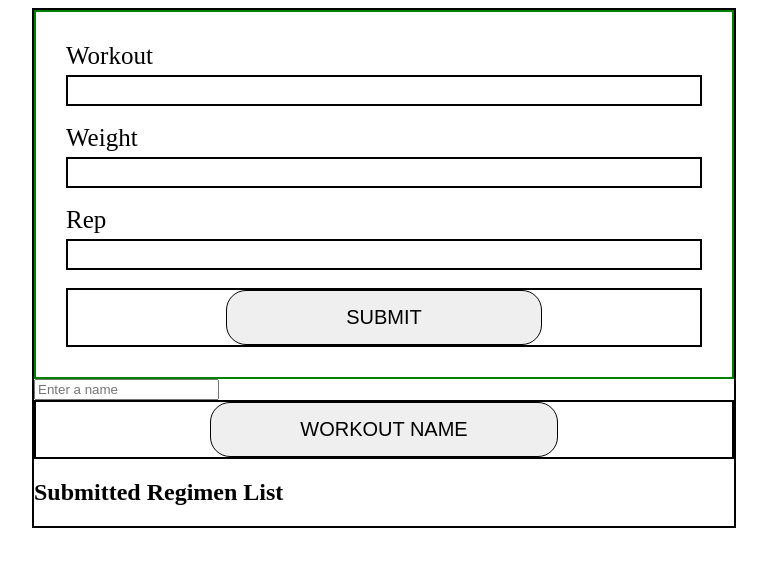
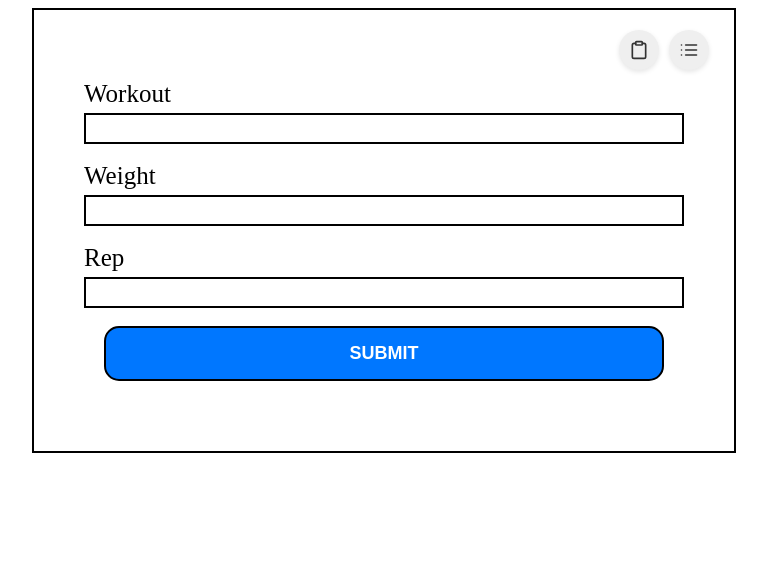
Before and after one commit to wizcudi/workoutApp, a React (Vite) app: page / in a window 1280 px wide. Both pictures are taken after a click on the button "LET'S BEGIN". Shown: the top 566 px of the page, without its empty margins (256-1023 px from the left). Built offline with nearby package versions, Linux system fonts and the light colour scheme.

Commit message:
added icons

```diff
--- a/index.html
+++ b/index.html
@@ -2,7 +2,6 @@
 <html lang="en">
   <head>
     <meta charset="UTF-8" />
-    <link rel="icon" type="image/svg+xml" href="/vite.svg" />
     <meta name="viewport" content="width=device-width, initial-scale=1.0" />
     <title>Work Our Tracker</title>
   </head>
--- a/package.json
+++ b/package.json
@@ -10,6 +10,7 @@
     "preview": "vite preview"
   },
   "dependencies": {
+    "lucide-react": "^0.438.0",
     "react": "^18.3.1",
     "react-dom": "^18.3.1"
   },
--- a/src/components/Button.css
+++ b/src/components/Button.css
@@ -1,14 +1,22 @@
 .buttonDiv{
     display: flex;
     justify-content: center;
+    padding: 0 20px;
+}
+
+.buttonDiv button{
+    width: 100%;
+    padding: 15px;
+    font-size: 18px;
+    border-radius: 15px;
+    text-transform: uppercase;
     border: solid 2px black;
+    background-color: rgb(0, 119, 255);
+    color: white;
+    font-weight: 600;
+    cursor: pointer;
+}
 
+.buttonDiv button:hover {
+    background-color: rgb(17, 0, 255);
 }
-.buttonDiv button{
-    width: 50%;
-    padding: 15px;
-    font-size: 20px;
-    border-radius: 20px;
-    text-transform: uppercase;
-    border: solid 1px black;
-}
--- a/src/components/CreatedWorkout.css
+++ b/src/components/CreatedWorkout.css
@@ -0,0 +1,20 @@
+
+
+
+
+.create-workout {
+    display: flex;
+    flex-direction: column;
+    row-gap: 20px;
+    padding: 20px;
+}
+.create-workout ul {
+    margin: 0;
+}
+.create-workout li {
+    font-size: 20px;
+}
+
+.create-workout input {
+    height: 30px;
+}
--- a/src/components/CreatedWorkout.jsx
+++ b/src/components/CreatedWorkout.jsx
@@ -7,12 +7,12 @@ export default function CreatedWorkout({todaysRegimen, regimenName, setRegimenNa
 
 
     return (
-        <div>
+        <div className='create-workout'>
             {todaysRegimen.map(workout => (
                 <ul key={workout.id}>
                     <li>{workout.workoutName}</li>
-                    <li>{workout.workoutWeight}</li>
-                    <li>{workout.workoutRep}</li>
+                    <li>{workout.workoutWeight} LBs</li>
+                    <li>{workout.workoutRep} Reps</li>
                 </ul>
             ))}
 
--- a/src/components/DayForm.css
+++ b/src/components/DayForm.css
@@ -4,7 +4,7 @@
     display: flex;
     flex-direction: column;
     padding: 30px;
-    border: solid 2px green;
+    /* border: solid 2px green; */
 }
 .createForm label{
     font-size: 25px;
--- a/src/components/DayRegimen.css
+++ b/src/components/DayRegimen.css
@@ -0,0 +1,45 @@
+.day-regimen {
+    position: relative;
+    padding: 40px 20px;
+}
+
+.icon-buttons {
+    position: absolute;
+    top: 20px;
+    right: 25px;
+    display: flex;
+    gap: 10px;
+}
+
+.icon-button {
+    width: 40px;
+    height: 40px;
+    border-radius: 50%;
+    border: none;
+    color: #333;
+    cursor: pointer;
+    display: flex;
+    align-items: center;
+    justify-content: center;
+    box-shadow: 0 2px 5px rgba(0,0,0,0.1);
+    transition: all 0.3s ease;
+    padding: 10px;
+}
+
+.icon-button:hover {
+    background-color: #e0e0e0;
+    transform: scale(1.05);
+}
+
+.popup-container {
+    position: fixed;
+    top: 80px;
+    right: 20px;
+    background-color: white;
+    padding: 20px;
+    border-radius: 15px;
+    box-shadow: 0 0 10px rgba(0,0,0,0.1);
+    max-width: 300px;
+    max-height: 80vh;
+    overflow-y: auto;
+}
--- a/src/components/DayRegimen.jsx
+++ b/src/components/DayRegimen.jsx
@@ -2,11 +2,18 @@ import React, {useState} from 'react'
 import DayForm from './DayForm.jsx';
 import CreatedWorkout from './CreatedWorkout.jsx';
 import SubmittedRegimens from './SubmittedRegimens.jsx'
+// import Button from './Button.jsx';
+import { Clipboard, List } from 'lucide-react';
+import './DayRegimen.css'
+
 
 export default function DayRegimen() {
     const [todaysRegimen, setTodaysRegimen] = useState([])
     const [regimenName, setRegimenName] = useState('')
     const [confirmedRegimen, setConfirmedRegimen] = useState({})
+
+    const [showCreatedWorkout, setShowCreatedWorkout] = useState(false);
+    const [showSubmittedRegimens, setShowSubmittedRegimens] = useState(false);
 
 
     // Function to add new workout
@@ -31,17 +38,58 @@ export default function DayRegimen() {
     }
 
     return (
-        <div>
+        <div className="day-regimen">
+
             <DayForm onAddWorkout={addWorkout} />
 
-            <CreatedWorkout
+            <div className="icon-buttons">
+                <button
+                    className="icon-button"
+                    onClick={() => setShowCreatedWorkout(!showCreatedWorkout)}
+                >
+                    <Clipboard  />
+                    {todaysRegimen.length > 0 && (
+                        <span className="icon-badge">
+                            {todaysRegimen.length}
+                        </span>
+                    )}
+                </button>
+
+                <button
+                    className="icon-button"
+                    onClick={() => setShowSubmittedRegimens(!showSubmittedRegimens)}
+                >
+                    <List />
+                </button>
+            </div>
+
+
+            {showCreatedWorkout && (
+                <div className="popup-container">
+                <CreatedWorkout
+                    todaysRegimen={todaysRegimen}
+                    regimenName={regimenName}
+                    setRegimenName={setRegimenName}
+                    onSubmitRegimen={submitRegimen}
+                />
+                </div>
+            )}
+            {/* <CreatedWorkout
                 todaysRegimen={todaysRegimen}
                 regimenName={regimenName}
                 setRegimenName={setRegimenName}
                 onSubmitRegimen={submitRegimen}
-            />
+            /> */}
 
-            <SubmittedRegimens confirmedRegimen={confirmedRegimen} />
+
+
+            {showSubmittedRegimens && (
+                <div className="popup-container">
+                    <SubmittedRegimens confirmedRegimen={confirmedRegimen} />
+                </div>
+            )}
+            {/* <SubmittedRegimens confirmedRegimen={confirmedRegimen} /> */}
+
         </div>
     )
 }
--- a/src/components/Hero.css
+++ b/src/components/Hero.css
@@ -1,7 +1,5 @@
 .hero {
     padding: 20px;
-
-    border: solid 2px blue;
 }
 .hero h1, p{
 
--- a/src/components/SubmittedRegimens.css
+++ b/src/components/SubmittedRegimens.css
@@ -0,0 +1,41 @@
+
+ul {
+    display: flex;
+    flex-direction: column;
+    row-gap: 5px;
+    padding: 0;
+}
+li {
+    list-style: none;
+}
+
+.submitted-regimen {
+    display: flex;
+    flex-direction: column;
+    row-gap: 30px;
+    padding: 20px;
+}
+.submitted-regimen-title {
+    font-size: 40px;
+    margin: 0;
+    border-bottom: solid 2px black;
+}
+.regimen-entries {
+    display: flex;
+    flex-direction: column;
+    row-gap: 20px;
+    /* border: solid 2px blue; */
+}
+.regimen-entrie-title {
+    font-size: 30px;
+    text-transform: capitalize;
+    margin: 0;
+}
+.regimen-entrie-title-ul {
+    display: flex;
+    row-gap: 10px;
+    margin: 0;
+}
+.regimen-entrie-title-ul li {
+    font-size: 20px;
+}
--- a/src/components/SubmittedRegimens.jsx
+++ b/src/components/SubmittedRegimens.jsx
@@ -3,13 +3,13 @@ import './SubmittedRegimens.css'
 
 export default function SubmittedRegimens ({confirmedRegimen}) {
     return (
-        <div>
-            <h2>Submitted Regimen List</h2>
+        <div className='submitted-regimen'>
+            <h2 className='submitted-regimen-title'>Regimen List</h2>
             {Object.entries(confirmedRegimen).map(([name,workouts]) => (
-                <div key={name}>
-                    <h2>{name}</h2>
+                <div className='regimen-entries' key={name}>
+                    <h2 className='regimen-entrie-title'>{name}</h2>
                     {workouts.map(workout => (
-                        <ul key={workout.id}>
+                        <ul className='regimen-entrie-title-ul' key={workout.id}>
                             <li>{workout.workoutName}</li>
                             <li>{workout.workoutWeight}</li>
                             <li>{workout.workoutRep}</li>
```
Also changed, not shown: 1 other file (tests, documents, lock files or other folders).
